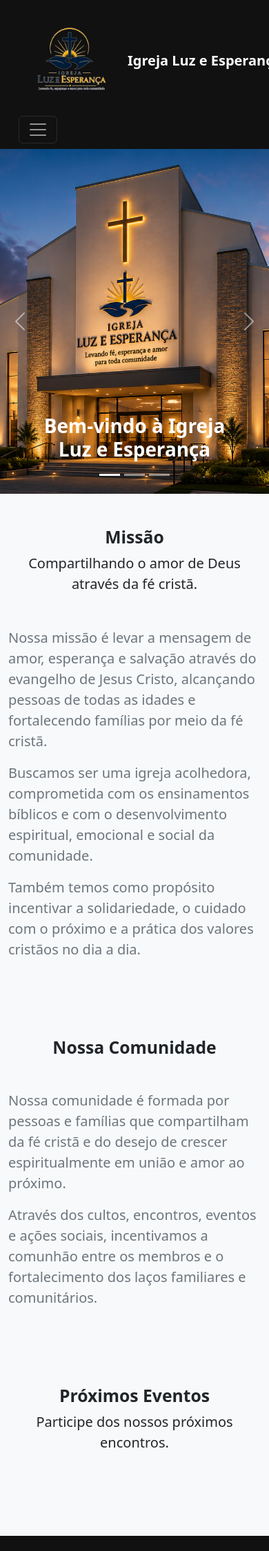
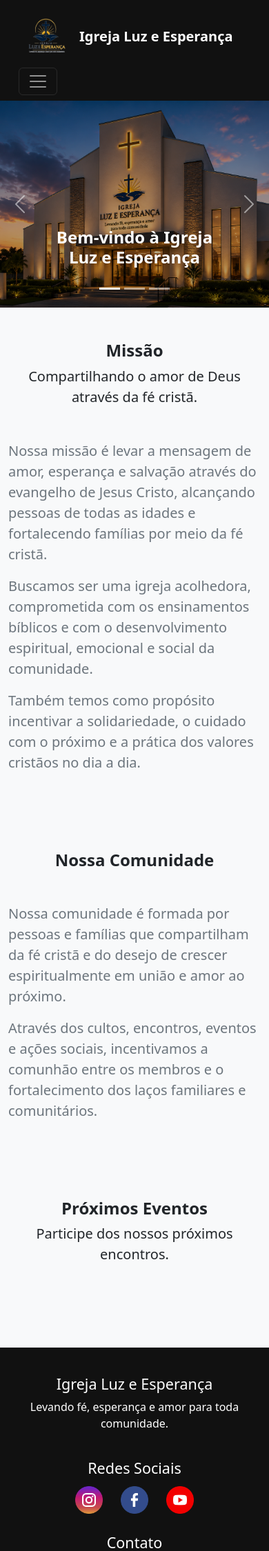
Before and after one commit to AlliferLopes27/SiteIgreja, a Flask app: page / in a window 390 px wide; the page is wider, and only the part inside the window is pictured. Shown: the top 2249 px of that part at 69% size. Run offline with Flask 3, Linux system fonts and the light colour scheme; data that the repository does not hold is empty; parts of the project's set-up code (start-up, migrations or seed data) failed here and were passed over.

Commit message:
Modificado e acrescentado mais estilos para o site

```diff
--- a/projeto-igreja/static/css/style.css
+++ b/projeto-igreja/static/css/style.css
@@ -3,6 +3,7 @@
 html {
     height: 100%;
 }
+
 /* Body */
 
 body {
@@ -40,16 +41,27 @@ main {
 /* Logo navbar */
 
 .logo-navbar {
-    width: 150px;
-    height: 150px;
+    width: 130px;
+    height: 130px;
     object-fit: contain;
 }
 
 /* Carousel */
 
-.carousel img {
-    height: 500px;
+.carousel-img {
+
+    height: 650px;
+
     object-fit: cover;
+
+    filter: brightness(0.7);
+}
+
+/* Texto do carousel */
+
+.carousel-caption {
+
+    bottom: 20%;
 }
 
 /* Cards */
@@ -121,3 +133,130 @@ h3 {
 .footer hr {
     border-color: #444;
 }
+
+/* Botão voltar ao topo */
+
+#btn-topo {
+
+    position: fixed;
+
+    bottom: 20px;
+
+    right: 20px;
+
+    background-color: #111;
+
+    color: white;
+
+    border: none;
+
+    border-radius: 50%;
+
+    width: 55px;
+
+    height: 55px;
+
+    font-size: 30px;
+
+    cursor: pointer;
+
+    display: none;
+
+    z-index: 999;
+
+    transition: 0.3s;
+}
+
+/* Hover */
+
+#btn-topo:hover {
+
+    background-color: #333;
+
+    transform: scale(1.1);
+}
+
+/* Responsividade */
+
+@media (max-width: 768px) {
+
+    /* Logo */
+
+    .logo-navbar {
+
+        width: 80px;
+
+        height: 80px;
+    }
+
+    /* Carousel */
+
+    .carousel-img {
+
+        height: 300px;
+    }
+
+    /* Texto carousel */
+
+    .carousel-caption {
+
+        bottom: 10%;
+    }
+
+    .carousel-caption h1 {
+
+        font-size: 24px;
+    }
+
+    .carousel-caption p {
+
+        font-size: 14px;
+    }
+
+    /* Títulos */
+
+    h1 {
+
+        font-size: 28px;
+    }
+
+    h2 {
+
+        font-size: 24px;
+    }
+
+    h3 {
+
+        font-size: 20px;
+    }
+
+    /* Rodapé */
+
+    .footer {
+
+        text-align: center;
+    }
+
+    /* Redes sociais */
+
+    .social-icons img {
+
+        width: 40px;
+
+        height: 40px;
+
+        margin: 5px;
+    }
+
+    /* Botão topo */
+
+    #btn-topo {
+
+        width: 45px;
+
+        height: 45px;
+
+        font-size: 24px;
+    }
+
+}
```
